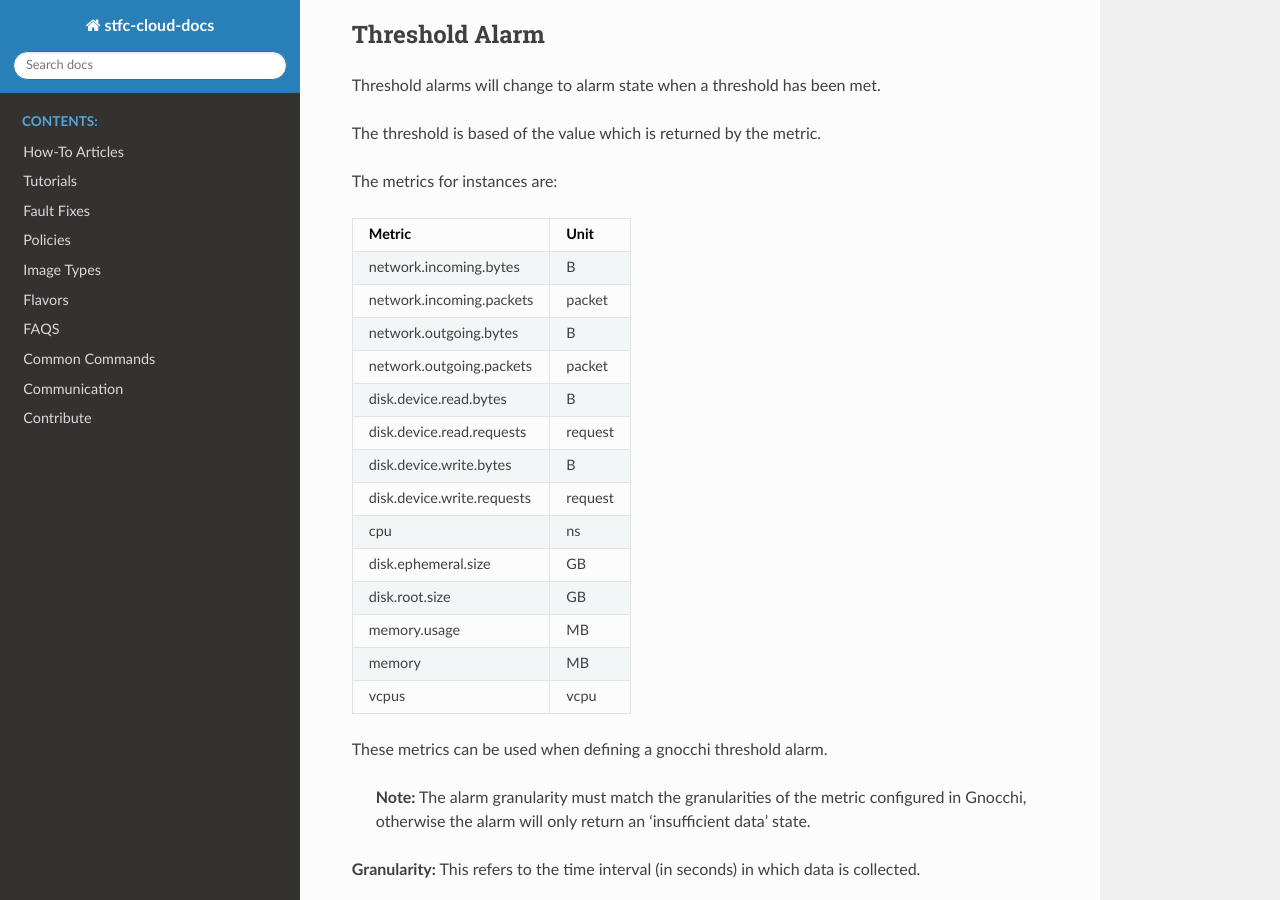
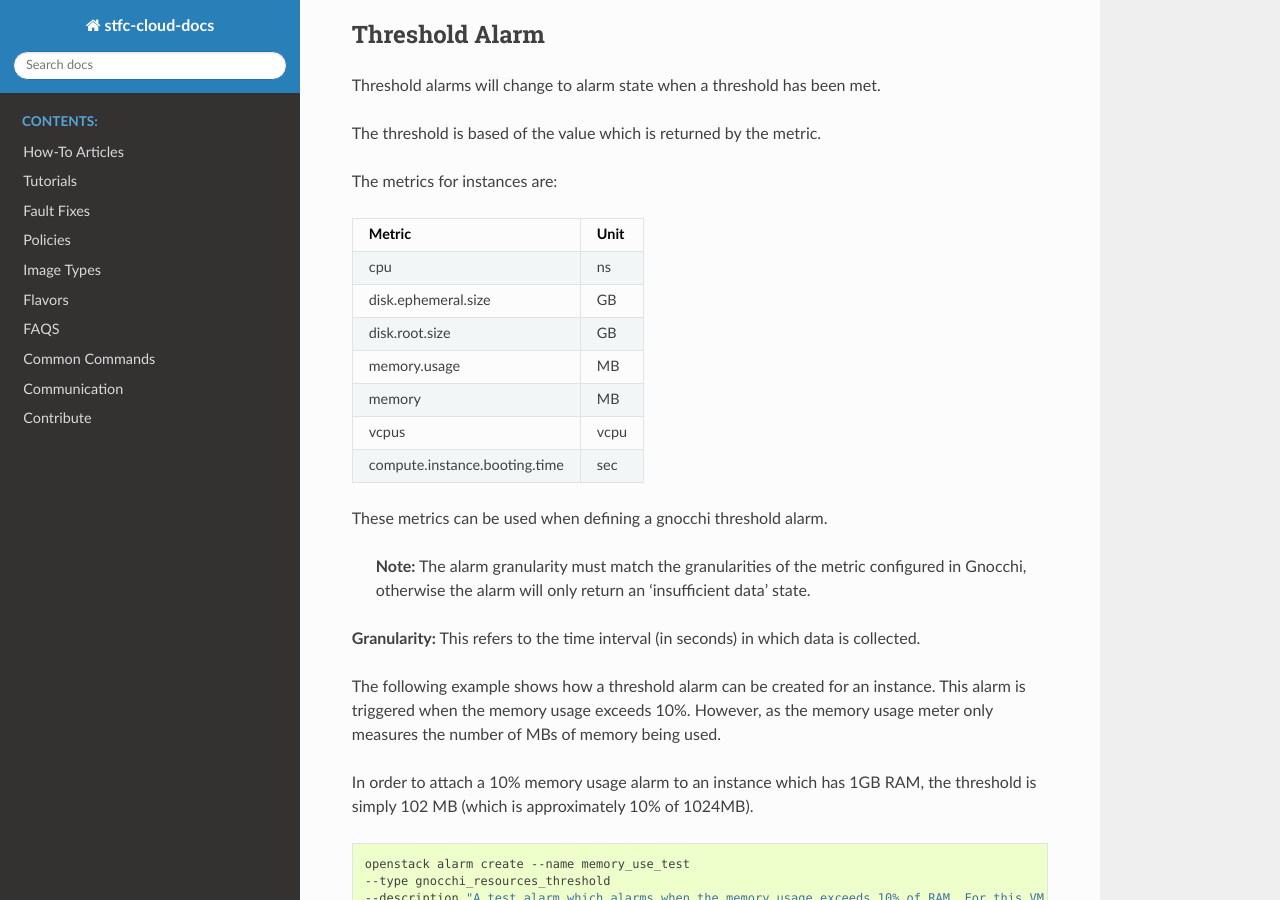
Before and after one commit to stfc/cloud-docs, a Sphinx documentation site: the page built from source/Aodh-and-Gnocchi/CreateAodhAlarms.rst, in a window 1280 px wide and 900 px high, scrolled down 5208 px. Built offline with Sphinx 7.4.7 and the Read the Docs theme 2.0.0, drawn with Linux system fonts in a browser that asks for light colours; cross-references to code outside the pages are shown as plain code.

Commit message:
Update CreateAodhAlarms.rst

```diff
--- a/source/Aodh-and-Gnocchi/CreateAodhAlarms.rst
+++ b/source/Aodh-and-Gnocchi/CreateAodhAlarms.rst
@@ -278,37 +278,23 @@ The threshold is based of the value which is returned by the metric.
 
 The metrics for instances are:
 
-+----------------------------+-------------------+
-| Metric                     | Unit              |
-+============================+===================+
-| network.incoming.bytes     | B                 |
-+----------------------------+-------------------+
-| network.incoming.packets   | packet            |
-+----------------------------+-------------------+
-| network.outgoing.bytes     | B                 |
-+----------------------------+-------------------+
-| network.outgoing.packets   | packet            |
-+----------------------------+-------------------+
-| disk.device.read.bytes     | B                 |
-+----------------------------+-------------------+
-| disk.device.read.requests  | request           |
-+----------------------------+-------------------+
-| disk.device.write.bytes    | B                 |
-+----------------------------+-------------------+
-| disk.device.write.requests | request           |
-+----------------------------+-------------------+
-| cpu                        | ns                |
-+----------------------------+-------------------+
-| disk.ephemeral.size        | GB                |
-+----------------------------+-------------------+
-| disk.root.size             | GB                |
-+----------------------------+-------------------+
-| memory.usage               | MB                |
-+----------------------------+-------------------+
-| memory                     | MB                |
-+----------------------------+-------------------+
-| vcpus                      | vcpu              |
-+----------------------------+-------------------+
++------------------------------+--------------------+
+| Metric                       | Unit               |
++==============================+====================+
+| cpu                          | ns                 |
++------------------------------+--------------------+
+| disk.ephemeral.size          | GB                 |
++------------------------------+--------------------+
+| disk.root.size               | GB                 |
++------------------------------+--------------------+
+| memory.usage                 | MB                 |
++------------------------------+--------------------+
+| memory                       | MB                 |
++------------------------------+--------------------+
+| vcpus                        | vcpu               |
++------------------------------+--------------------+
+|compute.instance.booting.time | sec                |
++------------------------------+--------------------+
 
 These metrics can be used when defining a gnocchi threshold alarm.
 
```
